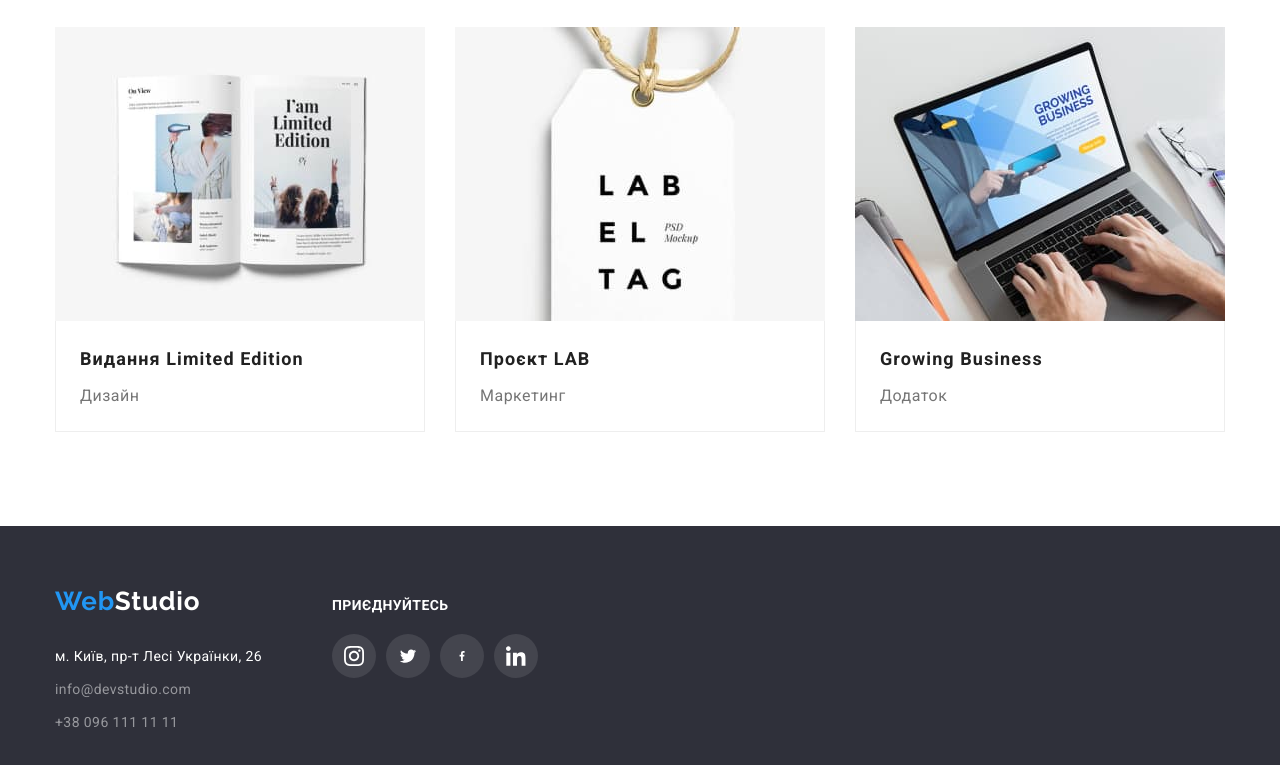
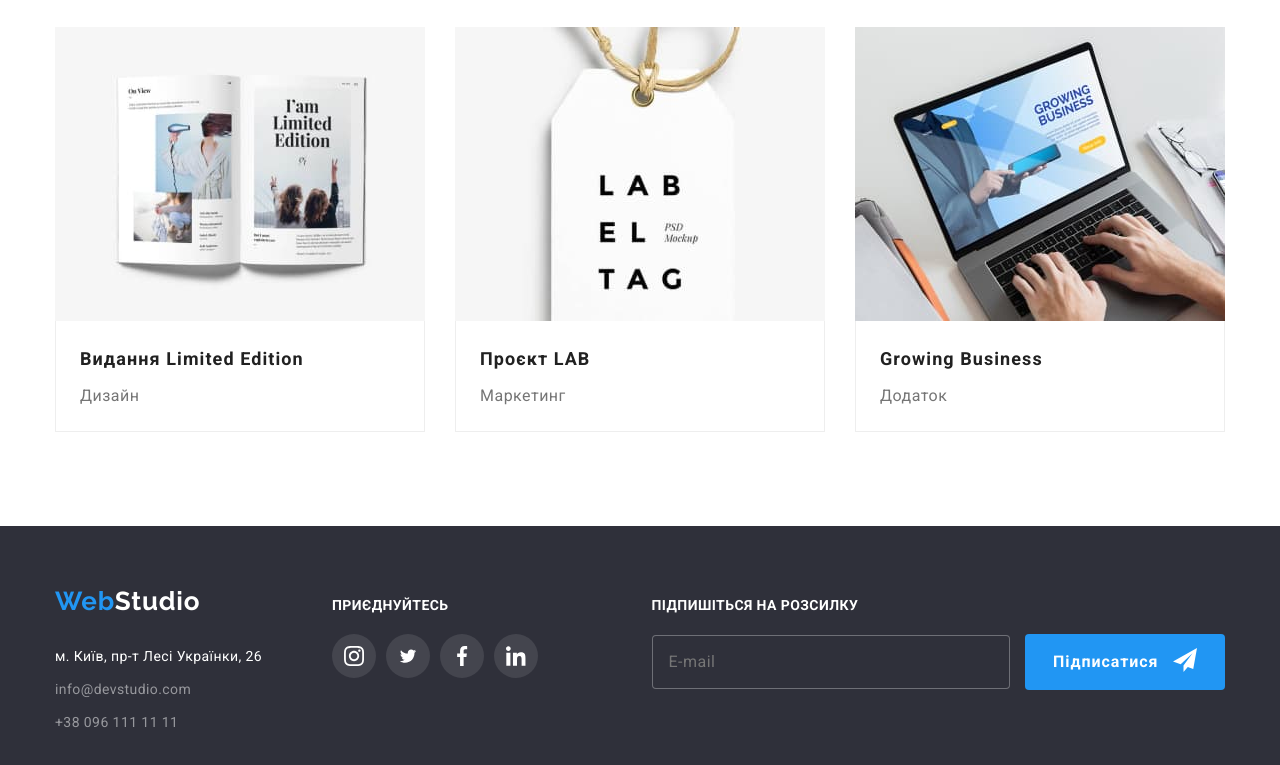
Before and after one commit to levchsergey86/goit-markup-hw-06, a plain HTML site: page portfolio.html in a window 1280 px wide. Shown: the part 1112-1877 px from the top of the page. Drawn offline with nearby package versions, Linux system fonts and the light colour scheme.

Commit message:
Add files via upload

```diff
--- a/portfolio.html
+++ b/portfolio.html
@@ -205,7 +205,7 @@
             </div>
         </section>
     </main>
-
+<!-- Footer -->
     <footer class="footer-general">
         <div class="container footer-container">
             <div>
@@ -238,7 +238,7 @@
                         </svg>
                     </a>
                     <a class="footer-logo-link" href="">
-                        <svg class="footer-social-logo" width="10" height="20">
+                        <svg class="footer-social-logo" width="20" height="20">
                             <use href="./images/symbol-defs.svg#icon-facebook"></use>
                         </svg>
                     </a>
@@ -249,6 +249,18 @@
                     </a>
                 </ul>
             </div>
+            <div class="subscription">
+                <form action="">
+                    <h3 class="subscription-header">Підпишіться на розсилку</h3>
+                    <input class="footer-input" type="email" name="subscription-email" id="subscription-email" placeholder="E-mail">
+                    <button class="subscription-button">
+                        Підписатися
+                        <svg class="svg-subscription" width="24px" height="24px">
+                            <use href="./images/symbol-defs.svg#icon-send"></use>
+                        </svg>
+                    </button>
+                </form>
+            </div>
         </div>
     </footer>
     <script src="./js/modal.js"></script>
```
Also changed, not shown: index.html (+1 -1 lines).
